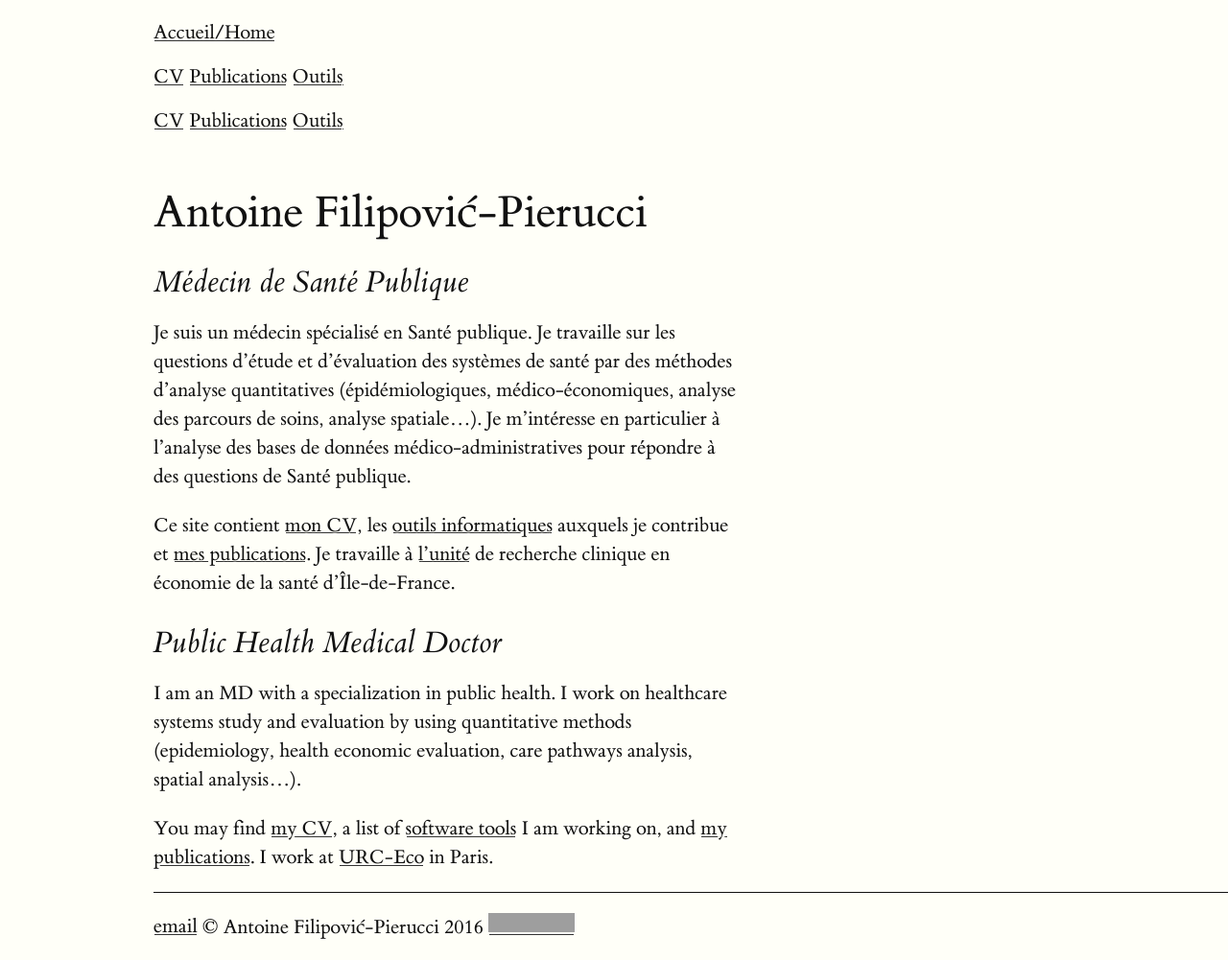
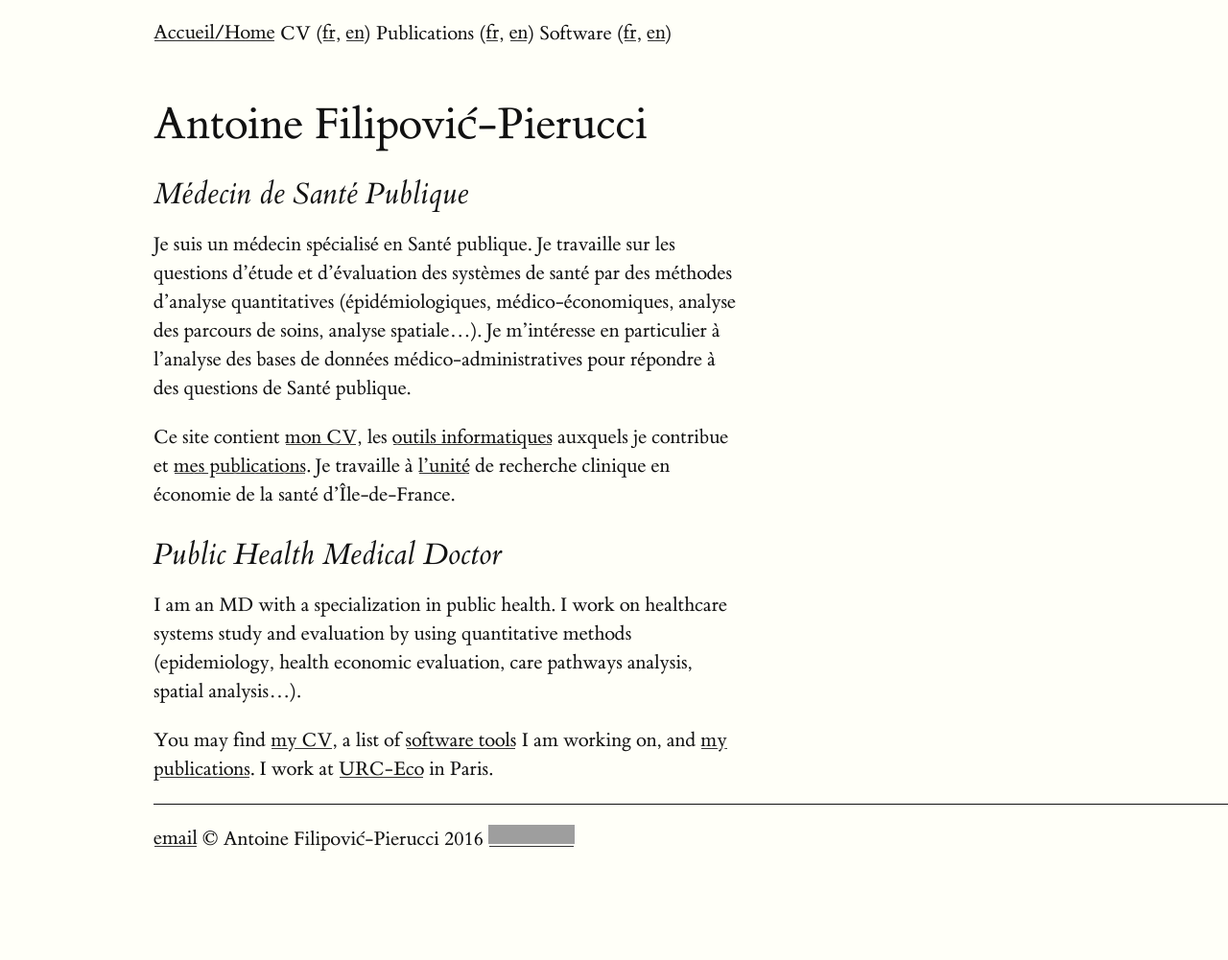
Before and after one commit to pierucci/pierucci.github.io, a Jekyll site: the page built from index.md, in a window 1280 px wide. Shown: the whole page at 96% size. Built offline with Jekyll 4.4.1, drawn with Linux system fonts in a browser that asks for light colours; after the commit the page ends 909 px from its top, so only the background shows below that; grey boxes are pictures that could not be loaded.

Commit message:
new header

```diff
--- a/_layouts/default.html
+++ b/_layouts/default.html
@@ -9,16 +9,9 @@
 		<nav>
     		<ul>
         		<li><a href="/">Accueil/Home</a></li>
-    		</ul>
-    		<ul>
-        		<li><a href="/fr/cv">CV</a></li>
-        		<li><a href="/fr/papers">Publications</a></li>
-        		<li><a href="/fr/tools">Outils</a></li>
-    		</ul>
-    		<ul>
-        		<li><a href="/en/cv">CV</a></li>
-        		<li><a href="/en/papers">Publications</a></li>
-        		<li><a href="/en/tools">Outils</a></li>
+        		<li>CV (<a href="/fr/cv">fr</a>, <a href="/en/cv">en</a>)</li>
+        		<li>Publications (<a href="/fr/papers">fr</a>, <a href="/enr/papers">en</a>)</li>
+        		<li>Software (<a href="/fr/tools">fr</a>, <a href="/en/tools">en</a>)</li>
     		</ul>
 		</nav>
 		<div class="container">
```
